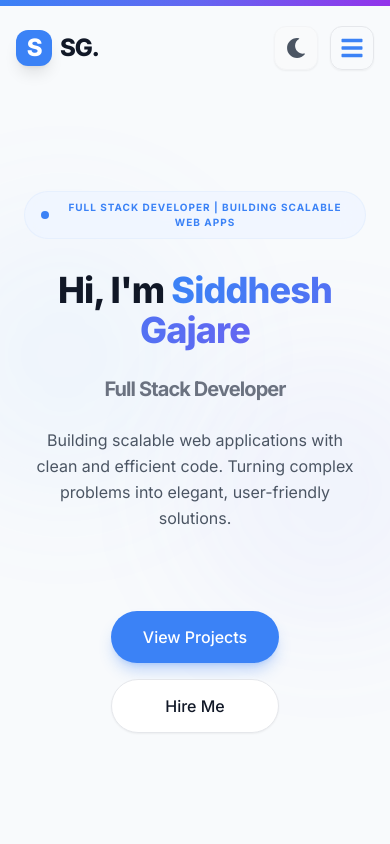
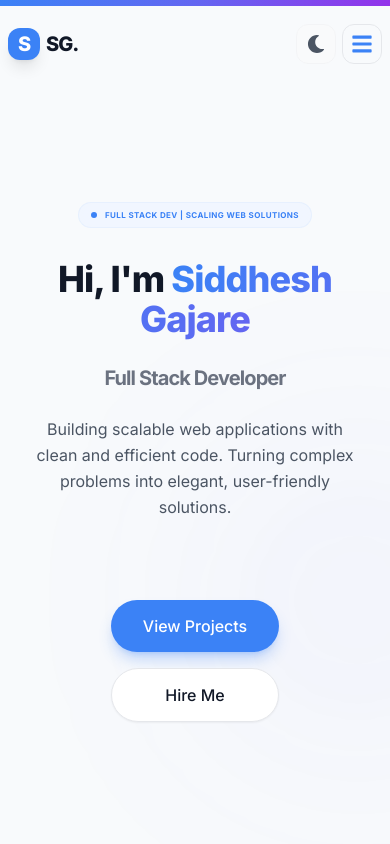
Before and after one commit to SiddheshGajare15/portfolio_Siddhesh, a React (Vite) app: page / in a window 390 px wide. Shown: the top 844 px of the page. Built offline with nearby package versions, Linux system fonts and the light colour scheme.

Commit message:
fix: resolve mobile scroll-lock and viewport cutoff issues

```diff
--- a/src/components/Hero.jsx
+++ b/src/components/Hero.jsx
@@ -3,29 +3,29 @@ import { motion } from 'framer-motion';
 
 const Hero = () => {
   return (
-    <section id="home" className="min-h-screen flex items-center justify-center pt-20 px-6 relative overflow-hidden">
-      {/* Background decorations - Fixed to prevent overflow */}
-      <div className="absolute top-1/4 -left-20 w-72 h-72 bg-blue-400/10 rounded-full blur-3xl -z-10 animate-pulse"></div>
-      <div className="absolute bottom-1/4 -right-20 w-72 h-72 bg-indigo-400/10 rounded-full blur-3xl -z-10 animate-pulse"></div>
+    <section id="home" className="min-h-screen flex items-center justify-center pt-20 px-4 sm:px-6 relative overflow-hidden">
+      {/* Background decorations - Using fixed max-width constraints to prevent any possible overflow */}
+      <div className="absolute top-[10%] -left-32 w-64 h-64 bg-primary/10 rounded-full blur-[100px] -z-10 animate-pulse pointer-events-none"></div>
+      <div className="absolute bottom-[10%] -right-32 w-80 h-80 bg-indigo-500/10 rounded-full blur-[120px] -z-10 animate-pulse pointer-events-none"></div>
 
-      <div className="max-w-7xl mx-auto w-full flex flex-col items-center text-center z-10">
+      <div className="max-w-7xl mx-auto w-full flex flex-col items-center text-center z-10 px-2 sm:px-4">
         <motion.div
           initial={{ opacity: 0, y: 20 }}
           animate={{ opacity: 1, y: 0 }}
           transition={{ duration: 0.5 }}
-          className="mb-8 w-full"
+          className="mb-8 w-full max-w-[100vw] flex flex-col items-center"
         >
           <motion.div
             initial={{ scale: 0.9, opacity: 0 }}
             animate={{ scale: 1, opacity: 1 }}
             transition={{ delay: 0.2 }}
-            className="inline-flex items-center px-4 py-2 mb-8 rounded-full bg-blue-50/80 dark:bg-blue-900/40 text-primary font-bold text-[10px] sm:text-xs uppercase tracking-widest border border-blue-100/50 dark:border-blue-800/50 backdrop-blur-md"
+            className="flex items-center px-3 py-1.5 mb-8 rounded-full bg-blue-50/80 dark:bg-blue-900/40 text-primary font-bold text-[8px] sm:text-[10px] uppercase tracking-wider border border-blue-100/50 dark:border-blue-800/50 backdrop-blur-md max-w-[90vw] text-center"
           >
-            <span className="relative flex h-2 w-2 mr-3">
+            <span className="shrink-0 relative flex h-1.5 w-1.5 mr-2">
               <span className="animate-ping absolute inline-flex h-full w-full rounded-full bg-primary opacity-75"></span>
-              <span className="relative inline-flex rounded-full h-2 w-2 bg-primary"></span>
+              <span className="relative inline-flex rounded-full h-1.5 w-1.5 bg-primary"></span>
             </span>
-            Full Stack Developer | Building Scalable Web Apps
+            <span className="truncate">Full Stack Dev | Scaling Web Solutions</span>
           </motion.div>
           <h1 className="text-4xl sm:text-6xl md:text-7xl font-black text-gray-900 dark:text-white tracking-tight mb-6 leading-[1.1]">
             Hi, I'm <span className="text-transparent bg-clip-text bg-gradient-to-r from-primary to-indigo-500">Siddhesh Gajare</span>
--- a/src/components/Navbar.jsx
+++ b/src/components/Navbar.jsx
@@ -24,50 +24,40 @@ const Navbar = ({ darkMode, toggleDarkMode }) => {
     const handleScroll = () => {
       setScrolled(window.scrollY > 20);
     };
-    window.addEventListener('scroll', handleScroll);
+    window.addEventListener('scroll', handleScroll, { passive: true });
     return () => window.removeEventListener('scroll', handleScroll);
   }, []);
-
-  // Prevent background scroll when mobile menu is open
-  useEffect(() => {
-    if (isOpen) {
-      document.body.style.overflow = 'hidden';
-    } else {
-      document.body.style.overflow = 'unset';
-    }
-    return () => { document.body.style.overflow = 'unset'; };
-  }, [isOpen]);
 
   const handleLinkClick = (e, id) => {
     e.preventDefault();
     setIsOpen(false);
-    // Add a slight delay for smooth exit before scroll
+    // Smooth scroll with a small delay for menu exit
     setTimeout(() => {
       scrollToSection(id);
-    }, 300);
+    }, 150);
   };
 
   return (
-    <nav className={`fixed top-0 w-full z-[100] transition-all duration-500 ${scrolled ? 'py-4 bg-white/80 dark:bg-slate-900/80 backdrop-blur-xl shadow-lg border-b border-gray-200/20 dark:border-slate-800/20' : 'py-6 bg-transparent'}`}>
-      <div className="max-w-7xl mx-auto px-4 sm:px-8 md:px-12">
+    <nav className={`fixed top-0 left-0 right-0 z-[100] transition-all duration-300 ${scrolled ? 'py-3 bg-white/90 dark:bg-slate-900/90 backdrop-blur-xl shadow-lg border-b border-gray-200/10 dark:border-slate-800/10' : 'py-5 bg-transparent'}`}>
+      <div className="max-w-7xl mx-auto px-2 sm:px-10">
         <div className="flex justify-between items-center h-12">
           {/* Brand Logo */}
           <motion.div
-            initial={{ opacity: 0, x: -20 }}
+            initial={{ opacity: 0, x: -10 }}
             animate={{ opacity: 1, x: 0 }}
             className="flex items-center"
           >
             <a
               href="#home"
               onClick={(e) => handleLinkClick(e, 'home')}
-              className="text-2xl font-black tracking-tighter text-gray-900 dark:text-white flex items-center group cursor-pointer"
+              className="text-xl sm:text-2xl font-black tracking-tighter text-gray-900 dark:text-white flex items-center group cursor-pointer"
             >
-              <div className="bg-primary text-white w-9 h-9 rounded-xl flex items-center justify-center mr-2 shadow-lg shadow-primary/30 group-hover:rotate-6 transition-transform">S</div>
+              <div className="bg-primary text-white w-8 h-8 sm:w-9 sm:h-9 rounded-xl flex items-center justify-center mr-1.5 sm:mr-2 shadow-lg shadow-primary/30 group-hover:rotate-6 transition-transform">S</div>
               <span className="group-hover:text-primary transition-colors">SG.</span>
             </a>
           </motion.div>
 
-          {/* Desktop Navigation */}
+          {/* Desktop Navigation skipped for brevity - unchanged logic but ensuring flex spacing */}
           <div className="hidden lg:flex items-center space-x-1 lg:space-x-2">
             {navLinks.filter(l => l.id !== 'home').map((link) => (
               <a
@@ -101,21 +91,21 @@ const Navbar = ({ darkMode, toggleDarkMode }) => {
             </button>
           </div>
 
-          {/* Mobile Buttons */}
-          <div className="flex lg:hidden items-center gap-3">
+          {/* Mobile Buttons - Improved Spacing to prevent cutoff */}
+          <div className="flex lg:hidden items-center gap-1.5 sm:gap-3">
              <button
               onClick={toggleDarkMode}
-              className="min-h-[44px] min-w-[44px] flex items-center justify-center rounded-xl bg-gray-50 dark:bg-slate-800 text-gray-600 dark:text-gray-400 active:scale-95 transition-all border border-gray-100 dark:border-slate-700 shadow-sm"
+              className="min-h-[40px] min-w-[40px] sm:min-h-[44px] sm:min-w-[44px] flex items-center justify-center rounded-xl bg-gray-50 dark:bg-slate-800 text-gray-600 dark:text-gray-400 active:scale-95 transition-all border border-gray-100 dark:border-slate-700"
               aria-label="Toggle theme"
             >
-              {darkMode ? <FaSun size={20} className="text-yellow-400" /> : <FaMoon size={20} />}
+              {darkMode ? <FaSun size={18} className="text-yellow-400" /> : <FaMoon size={18} />}
             </button>
             <button
               onClick={() => setIsOpen(true)}
-              className="min-h-[44px] min-w-[44px] flex items-center justify-center rounded-xl bg-primary/10 text-primary active:scale-95 transition-all border border-primary/20 shadow-sm"
+              className="min-h-[40px] min-w-[40px] sm:min-h-[44px] sm:min-w-[44px] flex items-center justify-center rounded-xl bg-primary/10 text-primary active:scale-95 transition-all border border-primary/20"
               aria-label="Open Menu"
             >
-              <FaBars size={24} />
+              <FaBars size={22} />
             </button>
           </div>
         </div>
--- a/src/index.css
+++ b/src/index.css
@@ -24,7 +24,8 @@
   }
 
   body {
-    @apply bg-[var(--background)] text-[var(--text)] antialiased transition-colors duration-300 overflow-x-hidden;
+    @apply bg-[var(--background)] text-[var(--text)] antialiased transition-colors duration-300;
+    overflow-x: clip;
     font-family: 'Inter', system-ui, -apple-system, sans-serif;
     text-rendering: optimizeLegibility;
   }
```
